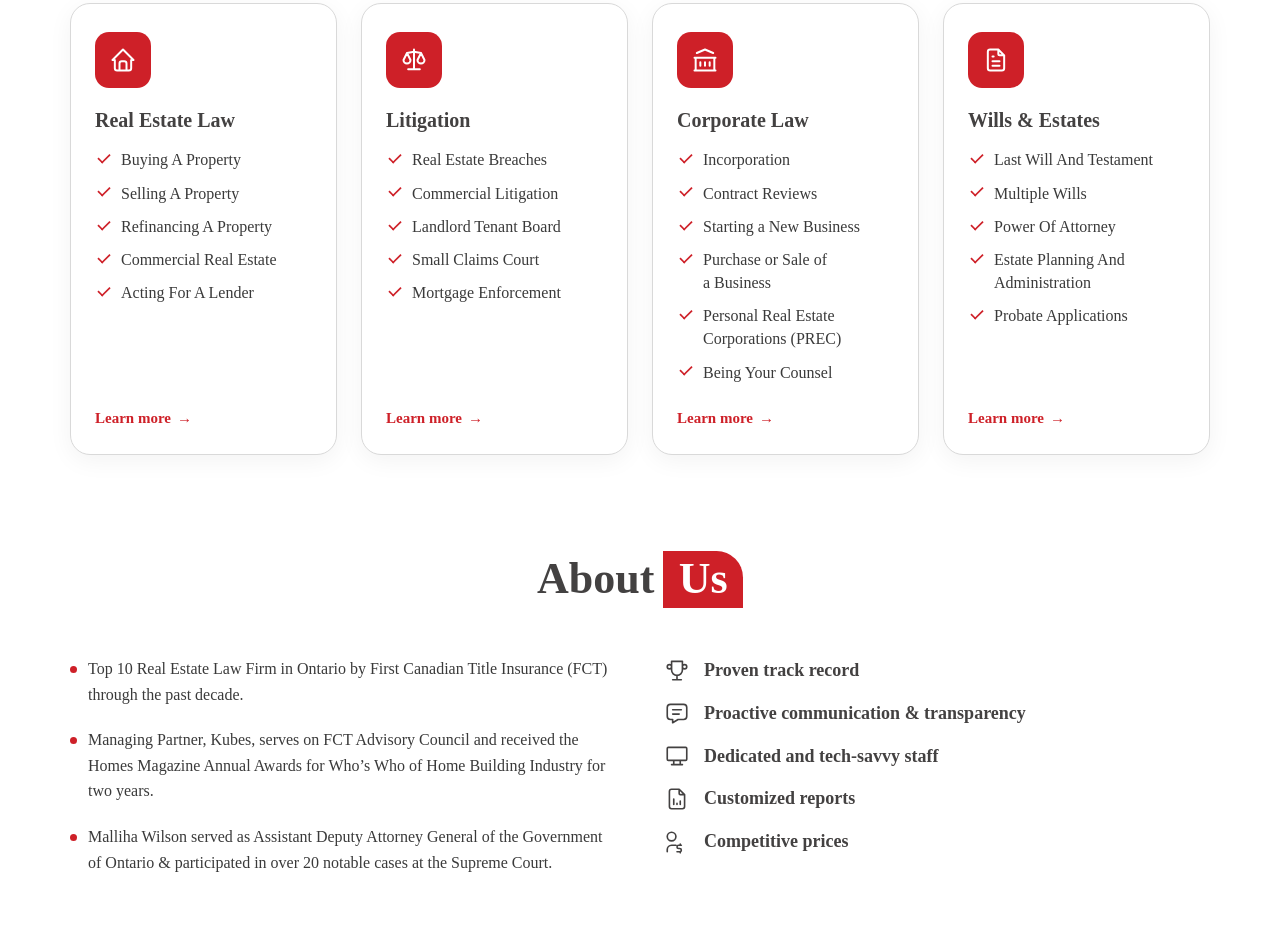
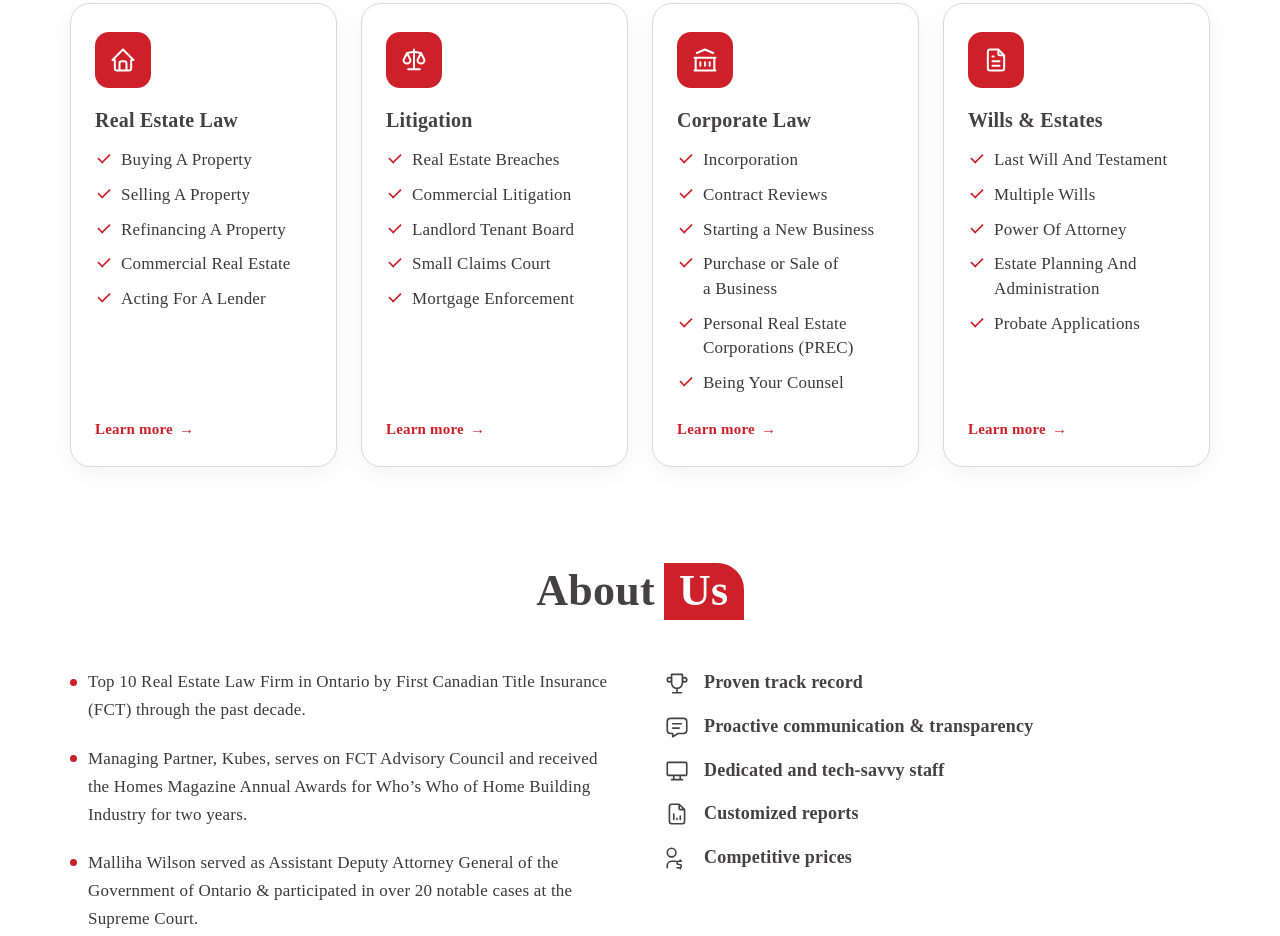
Before and after one commit to saru29/navawilson, an Astro site: page / in a window 1280 px wide. Shown: the part 575-1511 px from the top of the page. Built offline with nearby package versions, Linux system fonts and the light colour scheme; Astro itself is replaced by a stand-in of ours.

Commit message:
Raise body text to 17px and keep section gutters
Body copy uses one --fs-body size (17px, 16px on phones) with slight
letter spacing; icon headings are 24-28px. Top-level sections keep their
side gutter so wide two-column rows no longer overflow on laptops.

Co-Authored-By: Claude Opus 5.5 <noreply@anthropic.com>

```diff
--- a/src/components/home/About.astro
+++ b/src/components/home/About.astro
@@ -49,7 +49,7 @@ const strengths = [
   .facts li {
     position: relative;
     padding-left: 18px;
-    font-size: 16px;
+    font-size: var(--fs-body);
   }
 
   .facts li + li {
--- a/src/components/home/Services.astro
+++ b/src/components/home/Services.astro
@@ -145,7 +145,7 @@ const services = [
     flex: 1;
     margin: 16px 0 0;
     padding: 0;
-    font-size: 16px;
+    font-size: var(--fs-body);
     line-height: 1.45;
     color: var(--color-text);
   }
--- a/src/components/home/Testimonials.astro
+++ b/src/components/home/Testimonials.astro
@@ -82,7 +82,7 @@ const reviews = [
   }
 
   blockquote p {
-    font-size: 16px;
+    font-size: var(--fs-body);
     color: var(--color-text);
   }
 
--- a/src/styles/global.css
+++ b/src/styles/global.css
@@ -15,6 +15,7 @@
   --fs-h1: 52px;
   --fs-h2: 44px;
   --fs-lead: 18px;
+  --fs-body: 17px;
 
   --content-width: 1140px;
   --container-padding: 24px;
@@ -36,6 +37,7 @@
     --fs-h1: 32px;
     --fs-h2: 30px;
     --fs-lead: 16px;
+    --fs-body: 16px;
     --section-space: 32px;
   }
 }
@@ -53,8 +55,9 @@ html {
 body {
   margin: 0;
   font-family: var(--font-body);
-  font-size: 16px;
-  line-height: 1.6;
+  font-size: var(--fs-body);
+  line-height: 1.65;
+  letter-spacing: 0.2px;
   color: var(--color-text);
   background: var(--color-white);
   -webkit-font-smoothing: antialiased;
@@ -142,7 +145,7 @@ a {
 /* Shared styles for Markdown content (blog posts, legal and service pages). */
 .prose {
   max-width: 760px;
-  font-size: 17px;
+  font-size: var(--fs-body);
   line-height: 1.75;
 }
 
```
Also changed, not shown: docs/BUILD_GUIDE.md (+2 -2 lines), src/styles/elementor.css (+4 -4 lines).
